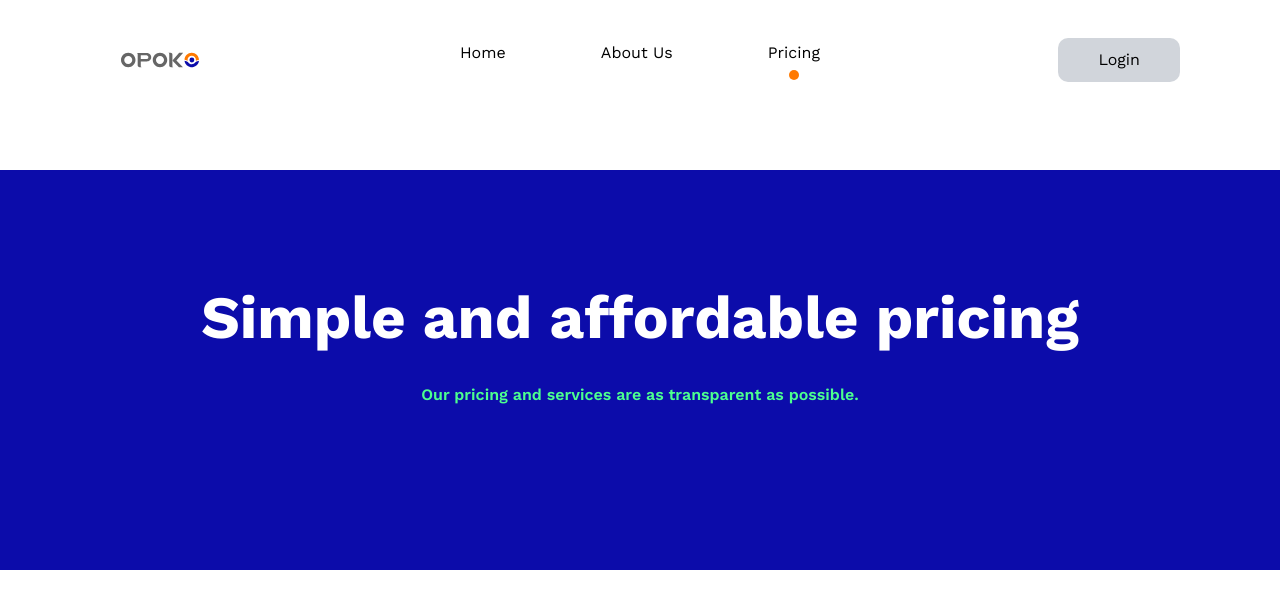
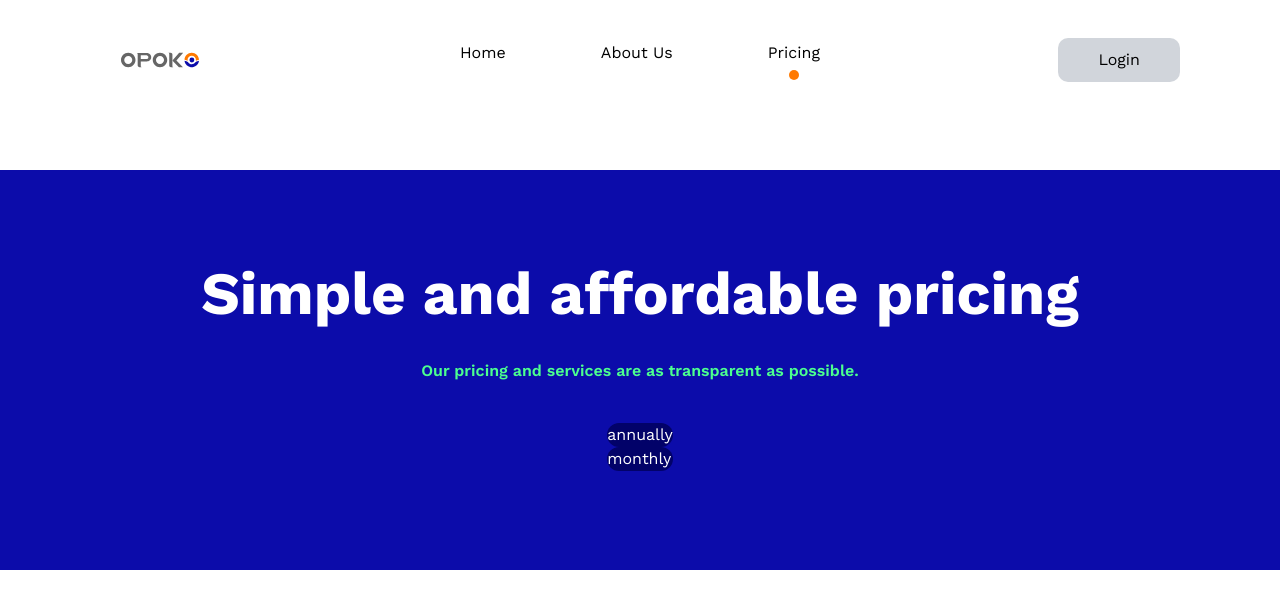
Before and after one commit to Niscolinx/opoko, a React (Vite) app: page /pricing in a window 1280 px wide. Shown: the top 608 px of the page. Built offline with nearby package versions, Linux system fonts and the light colour scheme.

Commit message:
working on about us

```diff
--- a/src/pages/Pricing.tsx
+++ b/src/pages/Pricing.tsx
@@ -57,8 +57,12 @@ function Pricing() {
               />
               <label
                 htmlFor={item + i}
-                className={`${item === currentPlan ? '' : ''}`}
-              ></label>
+                className={` flex items-center ${
+                  item === currentPlan ? '' : ''
+                }`}
+              >
+                {item}
+              </label>
             </div>
           ))}
         </div>
```
